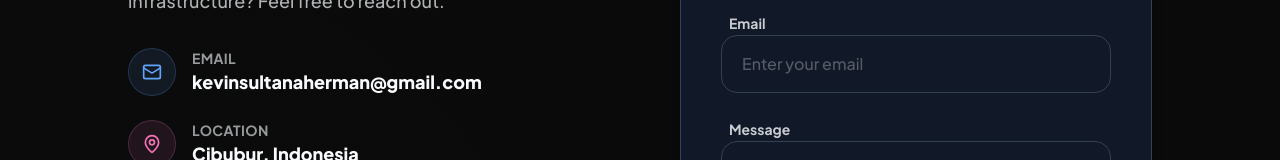
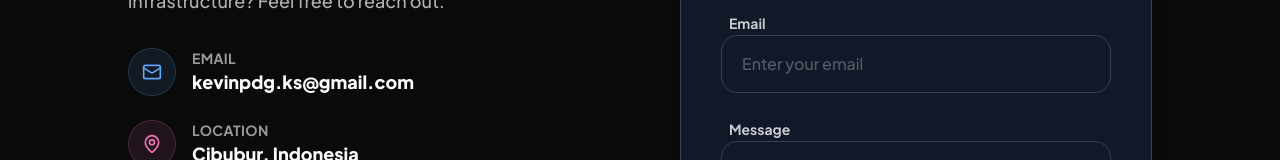
Before and after one commit to kevinsultana/my-porto, a Next.js app: page /en in a window 1280 px wide. Shown: the part 5904-6064 px from the top of the page. Built offline with nearby package versions, Linux system fonts and the light colour scheme.

Commit message:
fix: update email address in contact section and dictionaries

```diff
--- a/src/components/contact-section.js
+++ b/src/components/contact-section.js
@@ -15,7 +15,7 @@ export default function ContactSection({ dict, socialLinks }) {
     const formData = new FormData(form);
 
     try {
-      const response = await fetch("https://formspree.io/f/xojbeear", {
+      const response = await fetch("https://formspree.io/f/xzdwngra", {
         method: "POST",
         body: formData,
         headers: {
@@ -74,11 +74,11 @@ export default function ContactSection({ dict, socialLinks }) {
                   <a
                     href={
                       socialLinks?.email ||
-                      `mailto:${contactInfo.emailValue || "kevinsultanaherman@gmail.com"}`
+                      `mailto:${contactInfo.emailValue || "kevinpdg.ks@gmail.com"}`
                     }
                     className="text-lg font-black text-brand-text hover:text-brand-purple transition-colors"
                   >
-                    {contactInfo.emailValue || "kevinsultanaherman@gmail.com"}
+                    {contactInfo.emailValue || "kevinpdg.ks@gmail.com"}
                   </a>
                 </div>
               </div>
--- a/src/dictionaries/en.json
+++ b/src/dictionaries/en.json
@@ -228,7 +228,7 @@
     "contactInfo": {
       "emailLabel": "Email",
       "locationLabel": "Location",
-      "emailValue": "kevinsultanaherman@gmail.com",
+      "emailValue": "kevinpdg.ks@gmail.com",
       "locationValue": "Cibubur, Indonesia"
     }
   }
--- a/src/dictionaries/id.json
+++ b/src/dictionaries/id.json
@@ -228,7 +228,7 @@
     "contactInfo": {
       "emailLabel": "Email",
       "locationLabel": "Lokasi",
-      "emailValue": "kevinsultanaherman@gmail.com",
+      "emailValue": "kevinpdg.ks@gmail.com",
       "locationValue": "Cibubur, Indonesia"
     }
   }
```
